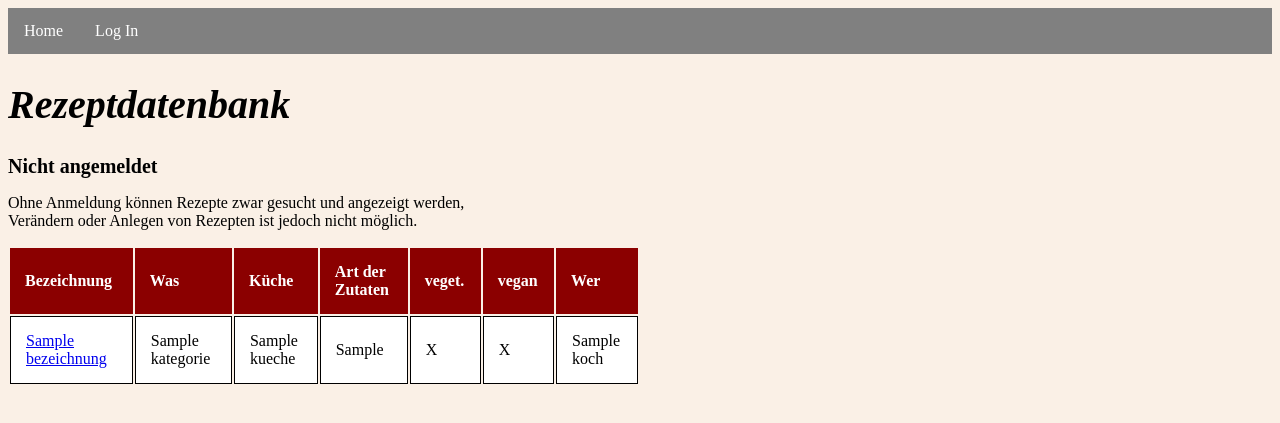
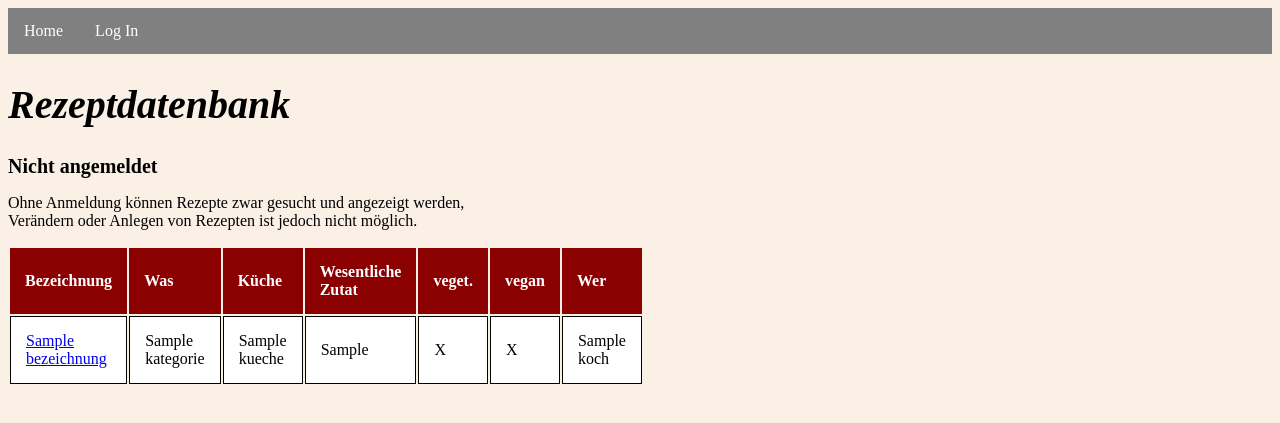
Before and after one commit to Gergerman/rdb-fuer-pa, a Django app: template templates/list.html in a window 1280 px wide. Shown: the top 423 px of the page. Run offline with Django 3.2, Linux system fonts and the light colour scheme; the template is opened without the code that fills it: most values are stand-ins (such as "Sample title", 1, 10 or a date in 2020).

Commit message:
Wesentl Zutat in list!

```diff
--- a/templates/list.html
+++ b/templates/list.html
@@ -15,7 +15,7 @@
         <th style="width:12%">Bezeichnung</th>
         <th style="width:12%">Was</th>
         <th style="width:8%">Küche</th>
-        <th style="width:8%">Art der Zutaten</th>
+        <th style="width:8%">Wesentliche Zutat</th>
         <th style="width:3%">veget.</th>
         <th style="width:3%">vegan</th>
         <th style="width:4%">Wer</th>
```
